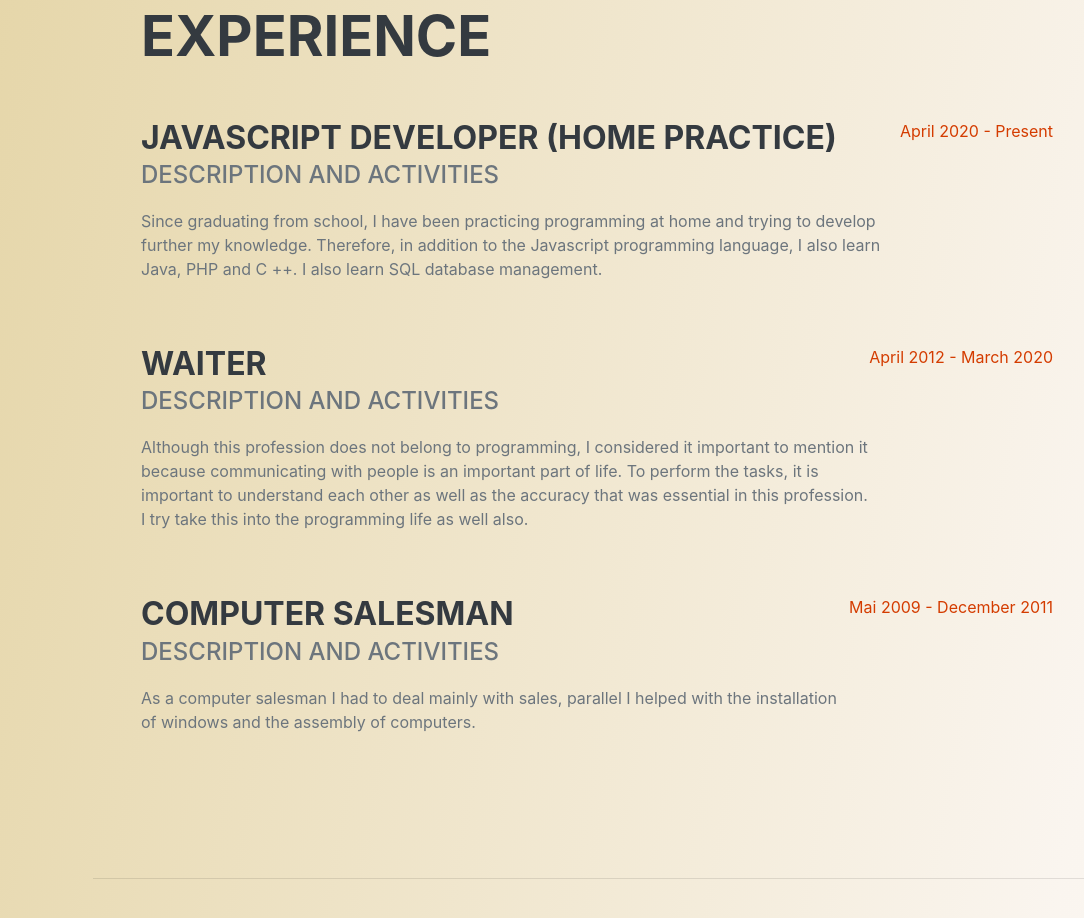
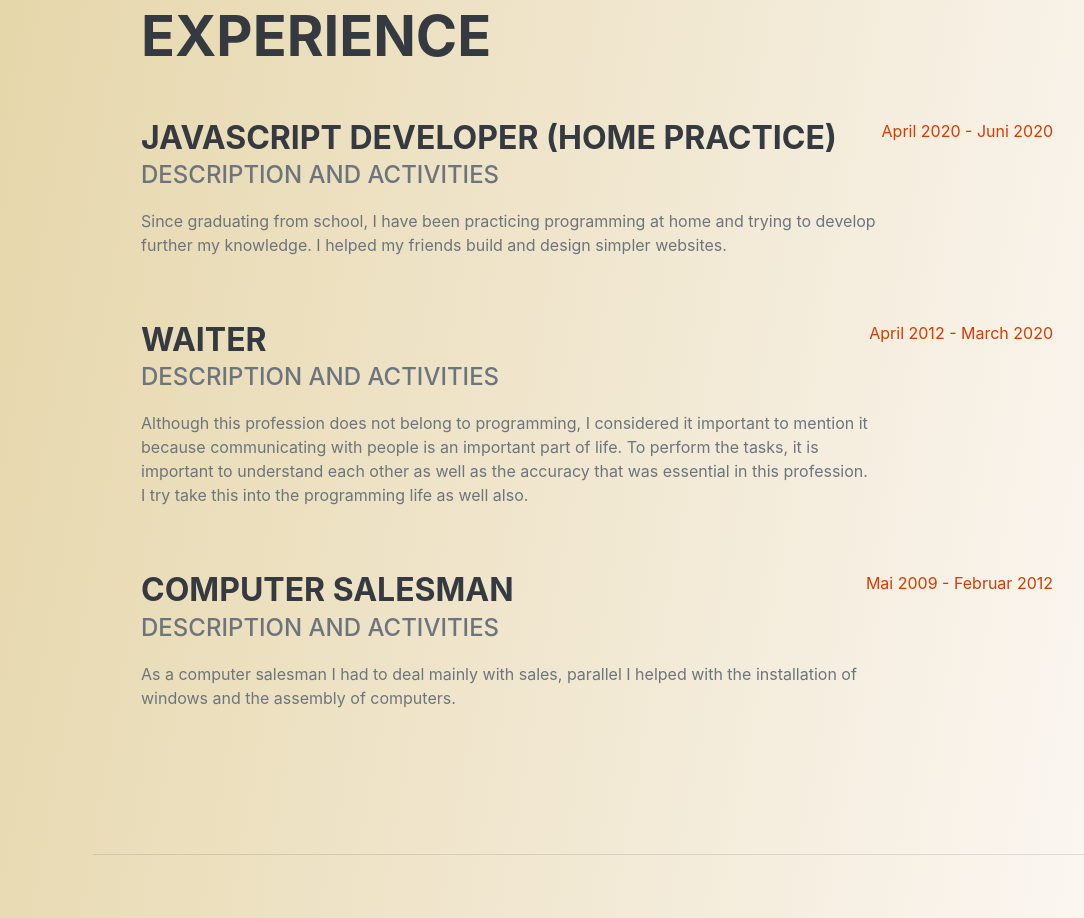
Before and after one commit to atikis87/atikis87.github.io-v1-, a plain HTML site: page index.html in a window 1280 px wide. Shown: the part 900-1818 px from the top of the page, without its empty margins (179-1263 px from the left). Drawn offline with nearby package versions, Linux system fonts and the light colour scheme; a web font is replaced by a local one.

Commit message:
v1
minor repairs

```diff
--- a/index.html
+++ b/index.html
@@ -76,9 +76,9 @@
                         <div class="flex-grow-1">
                             <h3 class="mb-0">Javascript Developer (Home practice)</h3>
                             <div class="subheading mb-3">Description and activities</div>
-                            <p>Since graduating from school, I have been practicing programming at home and trying to develop further my knowledge. Therefore, in addition to the Javascript programming language, I also learn Java, PHP and C ++. I also learn SQL database management.</p>
+                            <p>Since graduating from school, I have been practicing programming at home and trying to develop further my knowledge. I helped my friends build and design simpler websites.</p>
                         </div>
-                        <div class="flex-shrink-0"><span class="text-primary">April 2020 - Present</span></div>
+                        <div class="flex-shrink-0"><span class="text-primary">April 2020 - Juni 2020</span></div>
                     </div>
                     <div class="d-flex flex-column flex-md-row justify-content-between mb-5">
                         <div class="flex-grow-1">
@@ -94,7 +94,7 @@
                             <div class="subheading mb-3">Description and activities</div>
                             <p>As a computer salesman I had to deal mainly with sales, parallel I helped with the installation of windows and the assembly of computers.</p>
                         </div>
-                        <div class="flex-shrink-0"><span class="text-primary">Mai 2009 - December 2011</span></div>
+                        <div class="flex-shrink-0"><span class="text-primary">Mai 2009 - Februar 2012</span></div>
                     </div>
 
                 </div>
```
